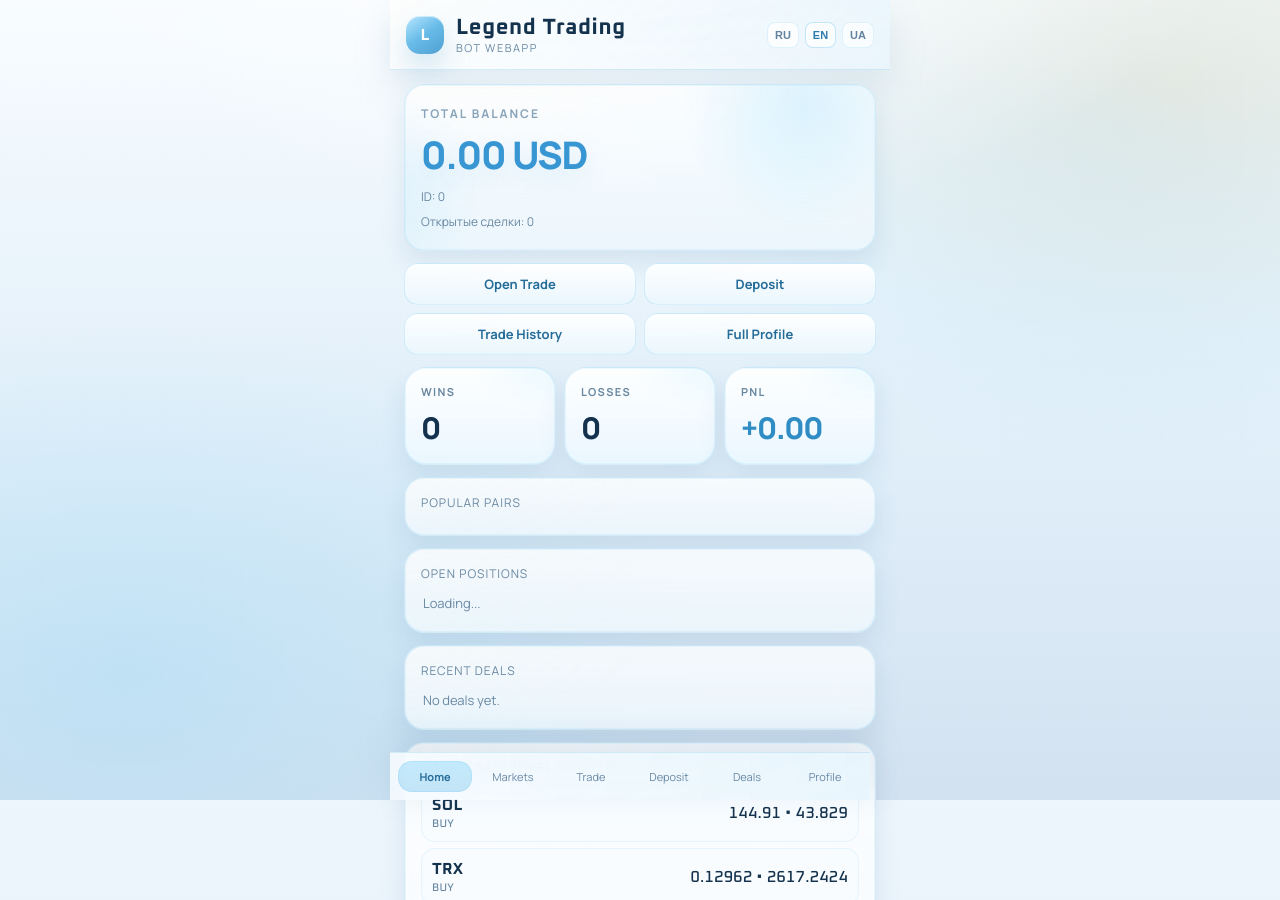
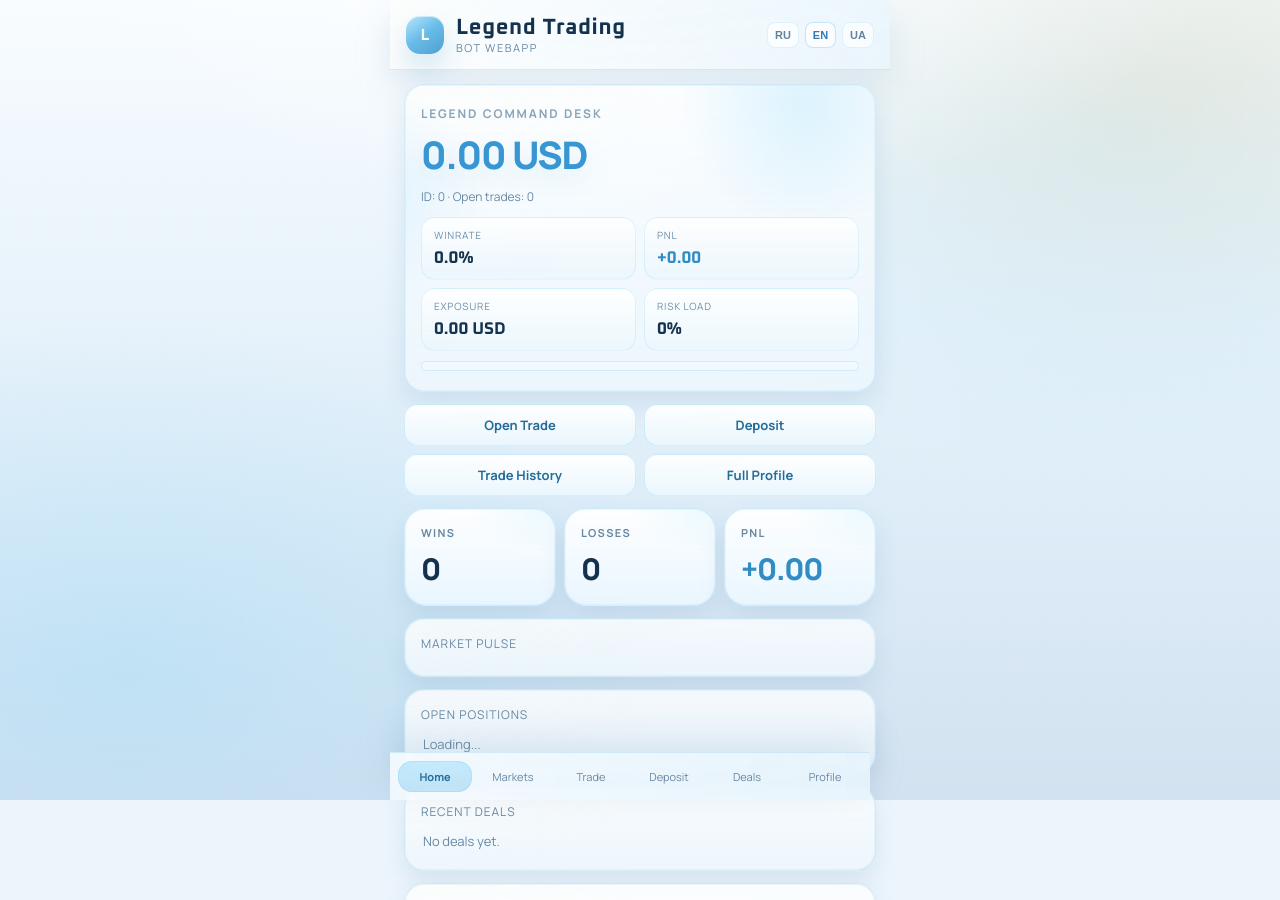
Before and after one commit to danil070804/TradingBot-WebApp, a FastAPI app: page / in a window 1280 px wide. Shown: the top 900 px of the page. Run offline with FastAPI, Linux system fonts and the light colour scheme; data that the repository does not hold is empty; parts of the project's set-up code (start-up, migrations or seed data) failed here and were passed over; some libraries are stand-ins or nearby versions.

Commit message:
feat: добавить новые элементы интерфейса для отображения рисков и состояния рынка в торговом приложении

```diff
--- a/legend_web/static/css/legend.css
+++ b/legend_web/static/css/legend.css
@@ -291,6 +291,24 @@
     grid-template-columns: 1fr 1fr;
 }
 
+.dashboard-actions .qa-btn {
+    position: relative;
+    overflow: hidden;
+}
+
+.dashboard-actions .qa-btn::before {
+    content: "";
+    position: absolute;
+    inset: 0;
+    background: linear-gradient(120deg, transparent 0%, rgba(113, 198, 241, 0.14) 42%, transparent 70%);
+    transform: translateX(-100%);
+    transition: transform .42s ease;
+}
+
+.dashboard-actions .qa-btn:hover::before {
+    transform: translateX(100%);
+}
+
 .qa-btn {
     text-decoration: none;
     border: 1px solid rgba(116, 200, 244, 0.28);
@@ -366,6 +384,61 @@
     text-shadow: 0 10px 24px rgba(110, 182, 226, 0.2);
 }
 .hint { margin-top: 8px; color: var(--muted); font-size: 12px; }
+
+.home-hero {
+    overflow: hidden;
+}
+
+.dashboard-balance {
+    margin-top: 4px;
+}
+
+.dashboard-grid {
+    margin-top: 12px;
+    display: grid;
+    grid-template-columns: repeat(2, minmax(0, 1fr));
+    gap: 8px;
+}
+
+.dashboard-kpi {
+    padding: 10px 12px;
+    border-radius: 14px;
+    border: 1px solid rgba(116, 200, 244, 0.2);
+    background: linear-gradient(180deg, rgba(255, 255, 255, 0.92), rgba(234, 246, 253, 0.9));
+}
+
+.dashboard-kpi small {
+    display: block;
+    font-size: 10px;
+    text-transform: uppercase;
+    letter-spacing: .08em;
+    color: #6f8ea8;
+}
+
+.dashboard-kpi b {
+    display: block;
+    margin-top: 6px;
+    font-family: "Oxanium", monospace;
+    font-size: 17px;
+}
+
+.risk-meter {
+    margin-top: 10px;
+    height: 10px;
+    border-radius: 999px;
+    border: 1px solid rgba(116, 200, 244, 0.28);
+    background: rgba(243, 250, 255, 0.9);
+    overflow: hidden;
+}
+
+.risk-meter span {
+    display: block;
+    width: 0;
+    height: 100%;
+    border-radius: inherit;
+    background: linear-gradient(90deg, #78cdf6 0%, #5bb7e7 48%, #eead67 100%);
+    transition: width .35s ease;
+}
 
 .activity-strip {
     margin-top: 8px;
--- a/legend_web/static/js/legend.js
+++ b/legend_web/static/js/legend.js
@@ -4,6 +4,95 @@
 let LIVE_TRADE_PANEL_ID = null;
 const INITIAL_OPEN_POSITIONS = Array.isArray(window.LEGEND_INITIAL_OPEN_POSITIONS) ? window.LEGEND_INITIAL_OPEN_POSITIONS : [];
 const INITIAL_TRADE_STATUS = window.LEGEND_INITIAL_TRADE_STATUS || null;
+const LIVE_STATE = {
+    mark: null,
+    spread: null,
+    high: null,
+    low: null,
+    mode: null,
+};
+
+function animateNumericText(el, nextValue, options = {}) {
+    if (!el || !Number.isFinite(Number(nextValue))) return;
+    const {
+        decimals = 2,
+        duration = 360,
+        prefix = "",
+        suffix = "",
+        signed = false,
+    } = options;
+    const prevRaw = Number(el.dataset.numValue || 0);
+    const next = Number(nextValue);
+    if (Math.abs(next - prevRaw) < 1e-9) {
+        const sameText = signed
+            ? `${prefix}${next >= 0 ? "+" : ""}${next.toFixed(decimals)}${suffix}`
+            : `${prefix}${next.toFixed(decimals)}${suffix}`;
+        el.textContent = sameText;
+        el.dataset.numValue = String(next);
+        return;
+    }
+    const start = performance.now();
+    const diff = next - prevRaw;
+    const render = (value) => {
+        const text = signed
+            ? `${prefix}${value >= 0 ? "+" : ""}${value.toFixed(decimals)}${suffix}`
+            : `${prefix}${value.toFixed(decimals)}${suffix}`;
+        el.textContent = text;
+    };
+    const tick = (now) => {
+        const t = Math.min(1, (now - start) / duration);
+        const eased = 1 - Math.pow(1 - t, 3);
+        render(prevRaw + diff * eased);
+        if (t < 1) {
+            requestAnimationFrame(tick);
+        } else {
+            el.dataset.numValue = String(next);
+            render(next);
+        }
+    };
+    requestAnimationFrame(tick);
+}
+
+function updateExposureWidgets(items, currency = "USD") {
+    const safe = Array.isArray(items) ? items : [];
+    const exposure = safe.reduce((acc, item) => acc + Number(item.amount || 0), 0);
+    const openCount = safe.length;
+    const liveBalance = Number((document.getElementById("live-balance") || {}).textContent || 0);
+    const homeBalance = Number((document.getElementById("home-live-balance") || {}).textContent || 0);
+    const baseBalance = liveBalance > 0 ? liveBalance : homeBalance;
+    const riskLoad = baseBalance > 0 ? Math.min(100, (exposure / baseBalance) * 100) : 0;
+
+    const dashExposure = document.getElementById("dash-exposure");
+    const dashRiskLabel = document.getElementById("dash-risk-label");
+    const dashRiskFill = document.getElementById("dash-risk-fill");
+    const qOpenExp = document.getElementById("q-open-exp");
+    const qOpenCount = document.getElementById("q-open-count");
+
+    if (dashExposure) dashExposure.textContent = `${exposure.toFixed(2)} ${currency}`;
+    if (dashRiskLabel) dashRiskLabel.textContent = `${riskLoad.toFixed(1)}%`;
+    if (dashRiskFill) dashRiskFill.style.width = `${riskLoad.toFixed(1)}%`;
+    if (qOpenExp) qOpenExp.textContent = `${exposure.toFixed(2)} ${currency}`;
+    if (qOpenCount) qOpenCount.textContent = `${openCount} ${openCount === 1 ? "position" : "positions"}`;
+}
+
+function currentUiCurrency() {
+    const tradeCurrencyEl = document.getElementById("live-currency");
+    const homeCurrencyEl = document.getElementById("home-live-currency");
+    return (tradeCurrencyEl && tradeCurrencyEl.textContent) || (homeCurrencyEl && homeCurrencyEl.textContent) || "USD";
+}
+
+function updateTradeInsight() {
+    const direction = (document.getElementById("direction-input") || {}).value || "up";
+    const amount = Number((document.getElementById("trade-amount-input") || {}).value || 0);
+    const tp = Number((document.querySelector('input[name="tp_percent"]') || {}).value || 0);
+    const sl = Number((document.querySelector('input[name="sl_percent"]') || {}).value || 0);
+    const insightDir = document.getElementById("insight-direction");
+    const insightTp = document.getElementById("insight-tp");
+    const insightSl = document.getElementById("insight-sl");
+    if (insightDir) insightDir.textContent = direction === "up" ? "LONG" : "SHORT";
+    if (insightTp) insightTp.textContent = tp > 0 ? `+${((amount * tp) / 100).toFixed(2)}` : "--";
+    if (insightSl) insightSl.textContent = sl > 0 ? `-${((amount * sl) / 100).toFixed(2)}` : "--";
+}
 
 function initAppPreloader() {
     const overlay = document.getElementById("app-preloader");
@@ -340,11 +429,22 @@
     const amountInput = document.getElementById("trade-amount-input");
     const riskInput = document.getElementById("risk-input");
     const balanceRaw = document.getElementById("balance-raw");
+    const riskPctLabel = document.getElementById("q-risk-pct");
+    const riskAmtLabel = document.getElementById("q-risk-amt");
+    const syncRiskDeck = () => {
+        if (!riskInput || !amountInput) return;
+        const rp = Number(riskInput.value || 0);
+        const amt = Number(amountInput.value || 0);
+        if (riskPctLabel) riskPctLabel.textContent = `${rp.toFixed(1)}%`;
+        if (riskAmtLabel) riskAmtLabel.textContent = `${amt.toFixed(2)} ${currentUiCurrency()}`;
+        updateTradeInsight();
+    };
     const chips = document.querySelectorAll(".chip");
     chips.forEach((chip) => {
         chip.addEventListener("click", () => {
             if (!amountInput) return;
             amountInput.value = chip.dataset.amt;
+            syncRiskDeck();
         });
     });
     const riskChips = document.querySelectorAll(".risk-chip");
@@ -356,6 +456,7 @@
             riskInput.value = rp.toString();
             const amt = ((bal * rp) / 100).toFixed(2);
             amountInput.value = amt;
+            syncRiskDeck();
         });
     });
 
@@ -364,7 +465,9 @@
             const rp = Number(riskInput.value || 0);
             const bal = Number(balanceRaw.value || 0);
             if (rp > 0) amountInput.value = ((bal * rp) / 100).toFixed(2);
-        });
+            syncRiskDeck();
+        });
+        amountInput.addEventListener("input", syncRiskDeck);
     }
 
     const levRange = document.getElementById("lev-range");
@@ -378,6 +481,14 @@
         levRange.addEventListener("input", sync);
         sync();
     }
+    document.querySelectorAll('input[name="tp_percent"], input[name="sl_percent"]').forEach((el) => {
+        el.addEventListener("input", updateTradeInsight);
+    });
+    document.querySelectorAll(".dir-btn").forEach((el) => {
+        el.addEventListener("click", updateTradeInsight);
+    });
+    syncRiskDeck();
+    updateTradeInsight();
 }
 
 function bindExchangeForm() {
@@ -545,6 +656,23 @@
     setStatValue(s, data.spread);
     setStatValue(h, data.high);
     setStatValue(l, data.low);
+    LIVE_STATE.mark = Number(data.mark || 0);
+    LIVE_STATE.spread = Number(data.spread || 0);
+    LIVE_STATE.high = Number(data.high || 0);
+    LIVE_STATE.low = Number(data.low || 0);
+    LIVE_STATE.mode = data.market_mode || LIVE_STATE.mode;
+    const qMode = document.getElementById("q-market-mode");
+    const qSignal = document.getElementById("q-market-signal");
+    if (qMode) qMode.textContent = LIVE_STATE.mode ? String(LIVE_STATE.mode).toUpperCase() : "LIVE";
+    if (qSignal) {
+        const span = Math.max(0, LIVE_STATE.high - LIVE_STATE.low);
+        if (LIVE_STATE.spread > 0 && span > 0) {
+            const pressure = Math.min(100, (LIVE_STATE.spread / span) * 100);
+            qSignal.textContent = pressure > 34 ? "High volatility" : pressure > 16 ? "Balanced flow" : "Tight spread";
+        } else {
+            qSignal.textContent = "Streaming";
+        }
+    }
 }
 
 function pushMiniTapeTick(tick) {
@@ -1189,12 +1317,17 @@
             return;
         }
         if (!data || data.type !== "user") return;
-        if (balEl) balEl.textContent = Number(data.balance || 0).toFixed(2);
+        if (balEl) animateNumericText(balEl, Number(data.balance || 0), { decimals: 2 });
         if (curEl) curEl.textContent = data.currency || "USD";
-        if (openEl) openEl.textContent = String(data.open_trades || 0);
+        if (openEl) animateNumericText(openEl, Number(data.open_trades || 0), { decimals: 0, duration: 260 });
         if (balanceRaw) balanceRaw.value = Number(data.balance || 0).toFixed(4);
+        const homeBal = document.getElementById("home-live-balance");
+        const homeCur = document.getElementById("home-live-currency");
+        if (homeBal) animateNumericText(homeBal, Number(data.balance || 0), { decimals: 2 });
+        if (homeCur) homeCur.textContent = data.currency || "USD";
         if (positionsWrap && Array.isArray(data.open_positions)) {
             renderOpenPositions(data.open_positions, tgId);
+            updateExposureWidgets(data.open_positions, data.currency || currentUiCurrency());
             if (data.open_positions.length) {
                 syncTradePanel(data.open_positions[0].trade_id, tgId);
             }
@@ -1219,11 +1352,12 @@
     wrap.innerHTML = items
         .map((p) => {
             const side = p.direction === "up" ? L("trade_long", "LONG") : L("trade_short", "SHORT");
+            const sideClass = p.direction === "up" ? "pos" : "neg";
             return `
             <div class="row position-row" data-trade-id="${p.trade_id}" data-tg-id="${tgId}">
                 <div>
-                    <b>${p.asset_name} ${side}</b>
-                    <small>${p.amount} · ${p.remaining}s</small>
+                    <b>${p.asset_name} <span class="${sideClass}">${side}</span></b>
+                    <small>${Number(p.amount || 0).toFixed(2)} ${(p.currency || "USD")} · ${p.remaining}s</small>
                 </div>
                 <button class="chip pos-close-btn" data-trade-id="${p.trade_id}" data-tg-id="${tgId}">
                     ${L("trade_close_now", "Close Now")}
@@ -1278,6 +1412,7 @@
     const openEl = document.getElementById("live-open-trades");
     if (tg && positionsWrap && INITIAL_OPEN_POSITIONS.length) {
         renderOpenPositions(INITIAL_OPEN_POSITIONS, Number(tg.value || 0));
+        updateExposureWidgets(INITIAL_OPEN_POSITIONS, currentUiCurrency());
     }
     if (openEl && INITIAL_OPEN_POSITIONS.length) {
         openEl.textContent = String(INITIAL_OPEN_POSITIONS.length);
@@ -1345,6 +1480,7 @@
         const data = await resp.json();
         if (!resp.ok || !data.ok) return;
         renderOpenPositions(data.items || [], tgId);
+        updateExposureWidgets(data.items || [], currentUiCurrency());
         if (Array.isArray(data.items) && data.items.length) {
             syncTradePanel(data.items[0].trade_id, tgId);
         }
--- a/legend_web/templates/base.html
+++ b/legend_web/templates/base.html
@@ -7,7 +7,7 @@
     <link rel="preconnect" href="https://fonts.googleapis.com">
     <link rel="preconnect" href="https://fonts.gstatic.com" crossorigin>
     <link href="https://fonts.googleapis.com/css2?family=Manrope:wght@400;600;700;800&family=Oxanium:wght@500;700&display=swap" rel="stylesheet">
-    <link rel="stylesheet" href="/static/css/legend.css?v=20260312h">
+    <link rel="stylesheet" href="/static/css/legend.css?v=20260312i">
 </head>
 <body data-lang="{{ lang if lang else 'en' }}" data-page="{{ page if page else '' }}">
 <script>
@@ -77,6 +77,6 @@
 window.LEGEND_LABELS = {{ labels|tojson if labels else '{}' }};
 </script>
 {% block extra_scripts %}{% endblock %}
-<script src="/static/js/legend.js?v=20260312h"></script>
+<script src="/static/js/legend.js?v=20260312i"></script>
 </body>
 </html>
--- a/legend_web/templates/home.html
+++ b/legend_web/templates/home.html
@@ -1,15 +1,42 @@
 {% extends "base.html" %}
 {% block title %}Главная | Legend Trading{% endblock %}
 {% block content %}
-<section class="card hero">
+{% set _total = (stats.total if stats else 0) %}
+{% set _wins = (stats.wins if stats else 0) %}
+{% set _winrate = ((_wins * 100.0 / _total) if _total else 0.0) %}
+<section class="card hero home-hero">
     <input type="hidden" name="tg_id" value="{{ tg_id }}">
-    <h1>{{ labels.home_balance if labels else "Общий баланс" }}</h1>
-    <div class="balance">{{ "%.2f"|format((user.balance if user else 0) or 0) }} {{ (user.currency if user else "USD") or "USD" }}</div>
-    <div class="hint">ID: {{ tg_id }}</div>
-    <div class="hint">Открытые сделки: <span id="live-open-trades">0</span></div>
+    <input type="hidden" id="home-stats-total" value="{{ _total }}">
+    <input type="hidden" id="home-stats-wins" value="{{ _wins }}">
+    <h1>Legend Command Desk</h1>
+    <div class="dashboard-balance">
+        <div class="balance"><span id="home-live-balance">{{ "%.2f"|format((user.balance if user else 0) or 0) }}</span> <span id="home-live-currency">{{ (user.currency if user else "USD") or "USD" }}</span></div>
+        <div class="hint">ID: {{ tg_id }} · {{ labels.trade_open_trades if labels else "Open trades" }}: <span id="live-open-trades">0</span></div>
+    </div>
+    <div class="dashboard-grid">
+        <div class="dashboard-kpi">
+            <small>Winrate</small>
+            <b id="dash-winrate">{{ "%.1f"|format(_winrate) }}%</b>
+        </div>
+        <div class="dashboard-kpi">
+            <small>PnL</small>
+            <b id="dash-pnl" class="{{ 'pos' if stats.total_profit >= 0 else 'neg' }}">{{ "%+.2f"|format(stats.total_profit) }}</b>
+        </div>
+        <div class="dashboard-kpi">
+            <small>Exposure</small>
+            <b id="dash-exposure">0.00 {{ (user.currency if user else "USD") or "USD" }}</b>
+        </div>
+        <div class="dashboard-kpi">
+            <small>Risk load</small>
+            <b id="dash-risk-label">0%</b>
+        </div>
+    </div>
+    <div class="risk-meter">
+        <span id="dash-risk-fill"></span>
+    </div>
 </section>
 
-<section class="quick-actions">
+<section class="quick-actions dashboard-actions">
     <a class="qa-btn" href="/trade">{{ labels.quick_trade if labels else "Открыть сделку" }}</a>
     <a class="qa-btn" href="/deposit">{{ labels.quick_deposit if labels else "Пополнить" }}</a>
     <a class="qa-btn" href="/deals">{{ labels.quick_history if labels else "История сделок" }}</a>
@@ -22,7 +49,7 @@
     {% endif %}
 </section>
 
-<section class="metrics">
+<section class="metrics dashboard-metrics">
     <article class="card metric">
         <h3>{{ labels.home_success if labels else "Успешные" }}</h3>
         <p>{{ stats.wins }}</p>
@@ -38,13 +65,14 @@
 </section>
 
 <section class="card">
-    <div class="section-title">{{ labels.home_pairs if labels else "Популярные пары" }}</div>
-    <div class="tickers">
+    <div class="section-title">Market Pulse</div>
+    <div class="tickers home-market-grid">
         {% for m in markets %}
-        <div class="ticker">
+        <div class="ticker market-card" data-market-ref="{{ m.market_ref }}" data-market-name="{{ m.name }}" data-market-symbol="{{ m.symbol }}">
             <strong>{{ m.symbol }}</strong>
-            <span>{{ m.price }}</span>
-            <em class="{{ 'pos' if m.day_change >= 0 else 'neg' }}">{{ "%+.2f"|format(m.day_change) }}%</em>
+            <span class="m-price" data-symbol="{{ m.symbol }}">{{ m.price }}</span>
+            <em class="m-change {{ 'pos' if m.day_change >= 0 else 'neg' }}" data-symbol="{{ m.symbol }}">{{ "%+.2f"|format(m.day_change) }}%</em>
+            <canvas class="mini-spark" width="120" height="28" data-price="{{ m.price }}" data-change="{{ m.day_change }}"></canvas>
         </div>
         {% endfor %}
     </div>
```
Also changed, not shown: other parts of legend_web/static/css/legend.css (+78 -0 lines), legend_web/templates/trade.html (+29 -0 lines).
